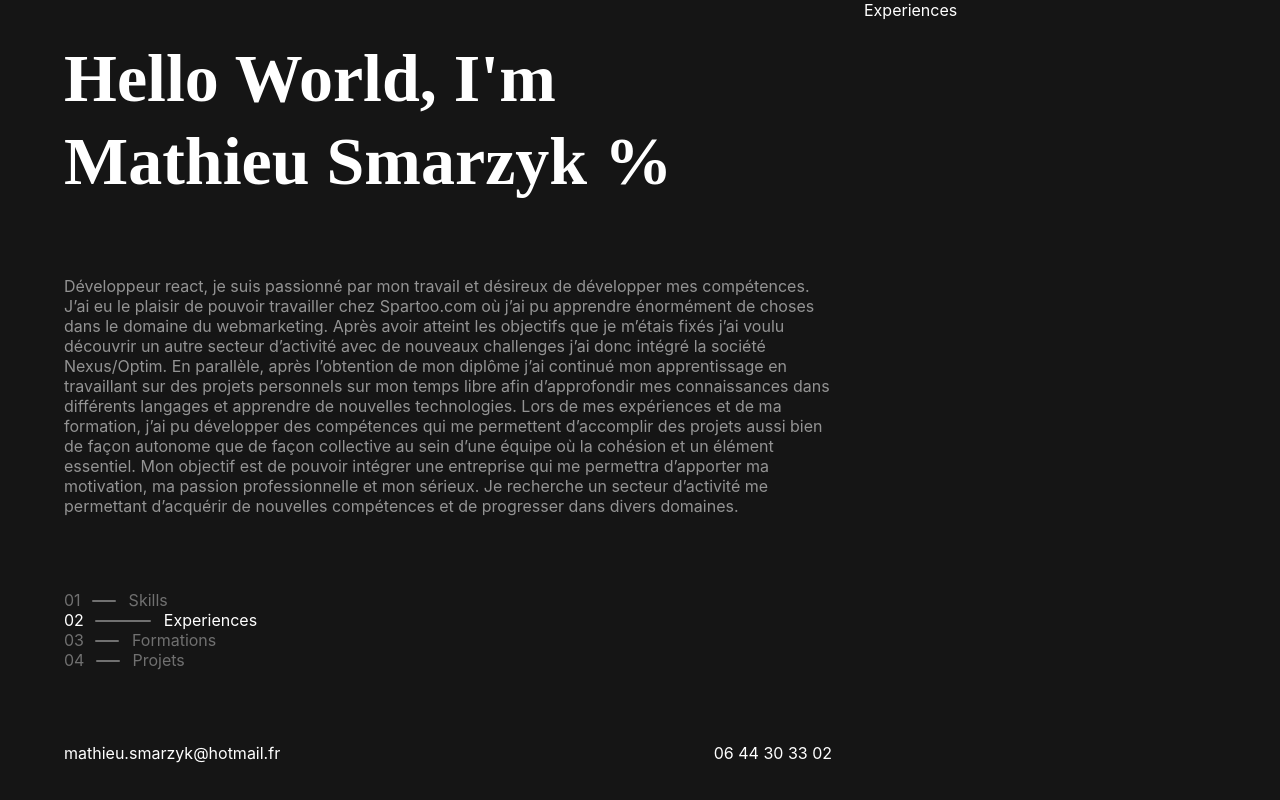
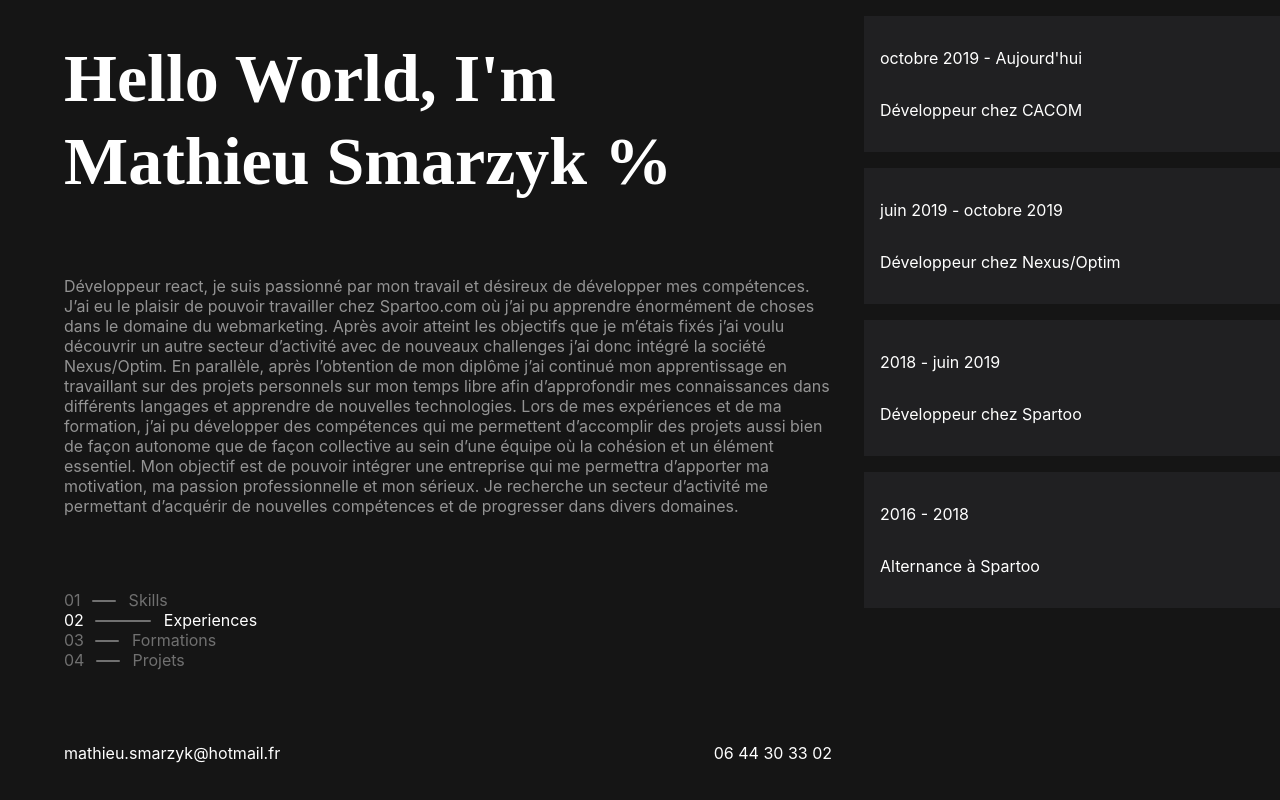
Before and after one commit to ditiz/cvv2, a React (Create React App) app: page /Experiences in a window 1280 px wide. Built offline with nearby package versions, Linux system fonts and the light colour scheme.

Commit message:
add experiences page

```diff
--- a/src/components/Experiences.tsx
+++ b/src/components/Experiences.tsx
@@ -1,7 +1,21 @@
 import React from "react";
+import experiences from "../ressources/ressources";
+import ExperiencesElement from "./styled-compotents/ExperiencesElement";
+import ExperiencesList from "./styled-compotents/ExperiencesList";
 
 const Experiences = () => {
-  return <div>Experiences</div>;
+  return (
+    <ExperiencesList>
+      {experiences.map((experience) => (
+        <ExperiencesElement>
+          <span>
+            {experience.start} - {experience.end}
+          </span>
+          <span>{experience.name}</span>
+        </ExperiencesElement>
+      ))}
+    </ExperiencesList>
+  );
 };
 
 export default Experiences;
--- a/src/components/Skills.tsx
+++ b/src/components/Skills.tsx
@@ -8,16 +8,24 @@ const Skills = () => {
     <>
       {skills.map((skillGroup) => (
         <SkillGroupConteneur>
+          <div className="skill-group-name">{skillGroup.groupName}</div>
+
+          <div className="skill-group-content">
             {skillGroup.subGroup.map((subGroup) => (
               <div>
-              <StyledSkill color={subGroup.color}>{subGroup.name}</StyledSkill>
+                <StyledSkill color={subGroup.color}>
+                  {subGroup.name}
+                </StyledSkill>
                 <div>
                   {subGroup.skills?.map((skill) => (
-                  <StyledSkill color={subGroup.color}>{skill.name}</StyledSkill>
+                    <StyledSkill color={subGroup.color}>
+                      {skill.name}
+                    </StyledSkill>
                   ))}
                 </div>
               </div>
             ))}
+          </div>
         </SkillGroupConteneur>
       ))}
     </>
--- /dev/null
+++ b/src/components/styled-compotents/ExperiencesElement.ts
@@ -0,0 +1,13 @@
+import styled from "styled-components";
+import RightSideElement from "./RightSideElement";
+
+const ExperiencesElement = styled(RightSideElement)`
+  margin: 1rem 0;
+  padding: 2rem 1rem;
+
+  display: grid;
+  grid-template-columns: auto;
+  row-gap: 2rem;
+`;
+
+export default ExperiencesElement;
--- /dev/null
+++ b/src/components/styled-compotents/ExperiencesList.ts
@@ -0,0 +1,7 @@
+import styled from "styled-components";
+
+const ExperiencesList = styled.div`
+  display: block;
+`;
+
+export default ExperiencesList;
--- /dev/null
+++ b/src/components/styled-compotents/RightSideElement.ts
@@ -0,0 +1,8 @@
+import styled from "styled-components";
+
+const RightSideElement = styled.div`
+  background: #202022;
+  padding: 1rem;
+`;
+
+export default RightSideElement;
--- a/src/components/styled-compotents/SkillGroupConteneur.ts
+++ b/src/components/styled-compotents/SkillGroupConteneur.ts
@@ -1,10 +1,19 @@
 import styled from "styled-components";
+import RightSideElement from "./RightSideElement";
 
-const SkillGroupConteneur = styled.div`
-  background: #202022;
-  padding: 1rem;
+const SkillGroupConteneur = styled(RightSideElement)`
   margin: 1rem 0;
-  display: flex;
+  display: block;
+
+  .skill-group-name {
+    font: normal normal bold 12px/15px Montserrat;
+    color: #f8f8f8;
+    text-transform: uppercase;
+  }
+
+  .skill-group-content {
+    display: flex;
+  }
 `;
 
 export default SkillGroupConteneur;
--- /dev/null
+++ b/src/ressources/ressources.ts
@@ -0,0 +1,24 @@
+const experiences = [
+  {
+    name: "Alternance à Spartoo",
+    start: "2016",
+    end: "2018",
+  },
+  {
+    name: "Développeur chez Spartoo",
+    start: "2018",
+    end: "juin 2019",
+  },
+  {
+    name: "Développeur chez Nexus/Optim",
+    start: "juin 2019",
+    end: "octobre 2019",
+  },
+  {
+    name: "Développeur chez CACOM",
+    start: "octobre 2019",
+    end: "Aujourd'hui",
+  },
+].reverse();
+
+export default experiences;
```
Lines whose indentation alone changed are shown as unchanged.
